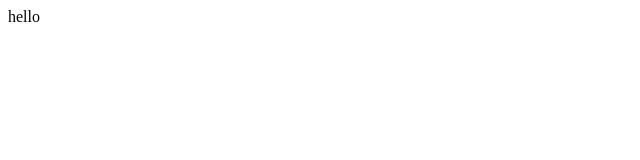
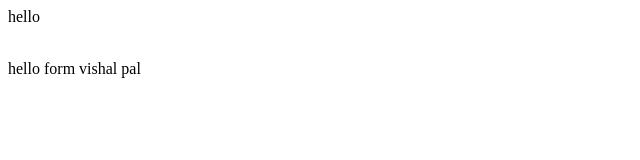
Before and after one commit to vishalp018/Demo-Repo, a plain HTML site: page index.html in a window 1280 px wide. Shown: the whole page, without its empty margins (0-640 px from the left). Drawn offline with Linux system fonts and the light colour scheme.

Commit message:
Update index.html

```diff
--- a/index.html
+++ b/index.html
@@ -1 +1,3 @@
 <p>hello</p>
+<br>
+<div>hello form vishal pal</div>
```
